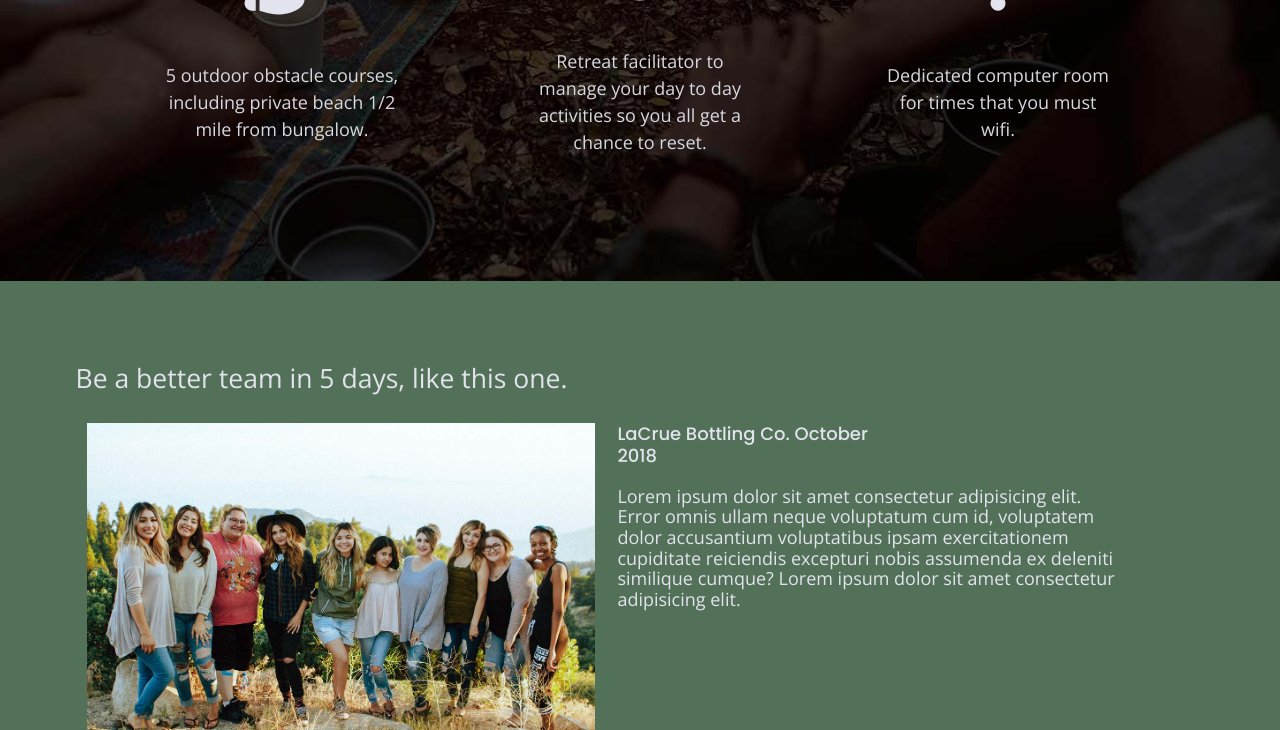
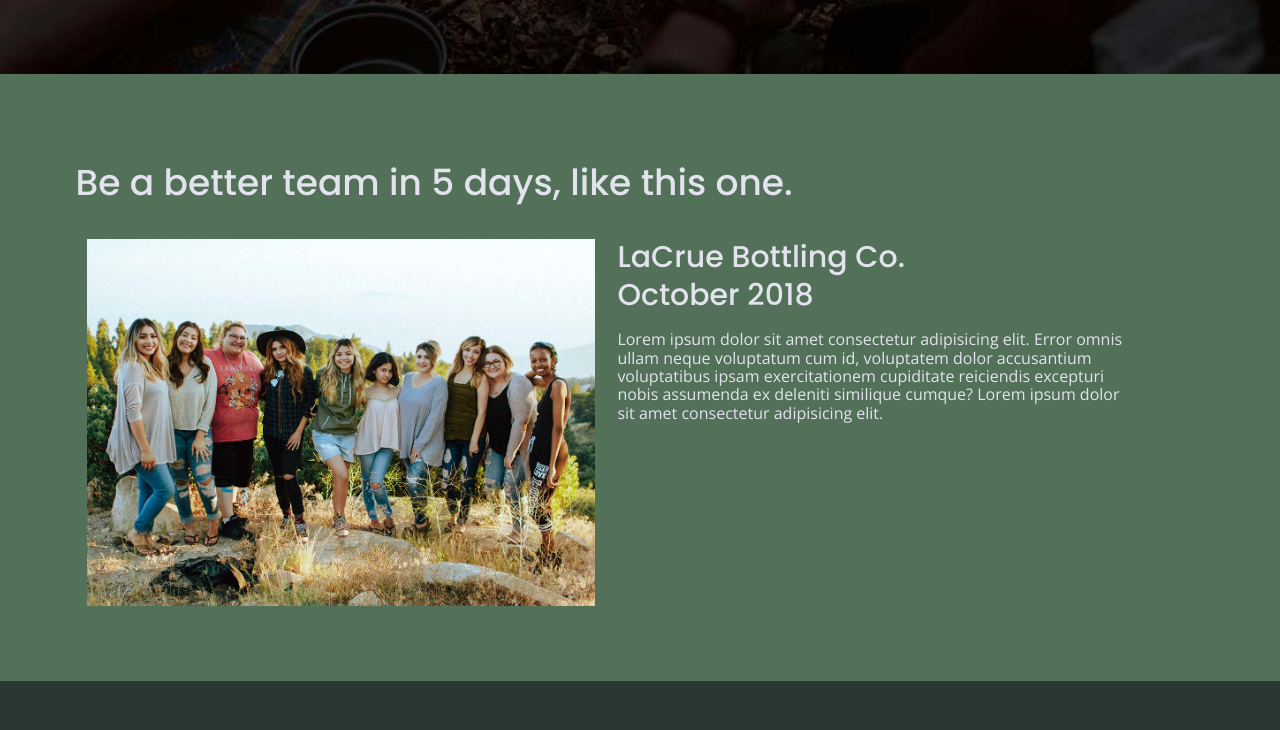
Before and after one commit to nolazelaya/coding-responsive-websites, a website built with Parcel: page 206-unplugged/index.html in a window 1280 px wide. Shown: the part 1647-2377 px from the top of the page. Built offline with nearby package versions, Linux system fonts and the light colour scheme.

Commit message:
Finishing touches on styles

```diff
--- a/206-unplugged/css/main.css
+++ b/206-unplugged/css/main.css
@@ -106,6 +106,7 @@ textarea {
     h1 {
       color: #e2e3ed;
       font-size: 2.25em;
+      font-family: 'Poppins', sans-serif;
     }
 
    h2 {
@@ -158,9 +159,6 @@ textarea {
    justify-content: center;
    align-items: center;
  }
-footer {
-  padding: 10px 0;
-}
  header .content-wrapper {
    display: flex;
    justify-content: center;
@@ -347,7 +345,7 @@ article {
   max-width: 200px;
   height: auto;
   align-items: center;
-  padding: 15% 0;
+  padding: 10% 0;
 }
 
 .features i {
@@ -376,7 +374,7 @@ article {
 }
 
 .reviews h2 {
-  width: 55%;
+  width: 70%;
 }
 
 .team-photo,
@@ -603,8 +601,9 @@ input[type=button] {
 
   @media only screen and (min-width: 768px) {
   /*Tablet styles here*/
-  p {
-    font-size: 1.125em;
+
+  h2 {
+    font-size: 1.35em;
   }
     /*  =============  Tablet Header Styles   =============  */
       header .content-wrapper {
@@ -627,7 +626,7 @@ input[type=button] {
     /*  =============  Tablet Retreat Styles   =============  */
       .retreat h1 {
         padding: 30px 0px 335px 60px;
-        max-width: 500px;
+        max-width: 450px;
       }
       .retreat .content-wrapper aside {
         width: 100%;
@@ -674,7 +673,7 @@ input[type=button] {
       padding: 5% 0;
     }
     .features-item-description {
-      max-width: 65%;
+      max-width: 60%;
       padding: 2% 0;
       line-height: 1.5em;
     }
@@ -732,11 +731,14 @@ input[type=button] {
       header figure {
         width: 23.33%;
     }
+    h2 {
+      font-size: 1.875em;
+    }
 
     /*  =============  Desktop Retreat Styles   =============  */
       .retreat h1 {
         padding: 30px 0px 335px 100px;
-        max-width: 500px;
+        max-width: 665px;
         font-size: 3.75em;
       }
       .retreat .aside-content {
@@ -766,7 +768,7 @@ input[type=button] {
     .fontawesome-icon {
       min-width: 33.3%;
       max-width: 33.3%;
-      padding:5% 0;
+      padding:2% 0;
     }
     .features-item-description {
       font-size:1.125em;
@@ -778,6 +780,7 @@ input[type=button] {
     }
     .reviews h1 {
       min-width: 75%;
+      font-size: 2.25em;
     }
     .team-photo,
     .team-review {
@@ -790,14 +793,12 @@ input[type=button] {
     .footer-content {
       flex-flow: row wrap;
     }
-    /* .contact,
-    .social {
-      width: 50%;
-    } */
     .social-icons {
       justify-content: space-evenly;
     }
-
+    .footer-content p {
+      font-size: 1em;
+    }
     .social-icons i {
       font-size: 1.875em;
     }
```
